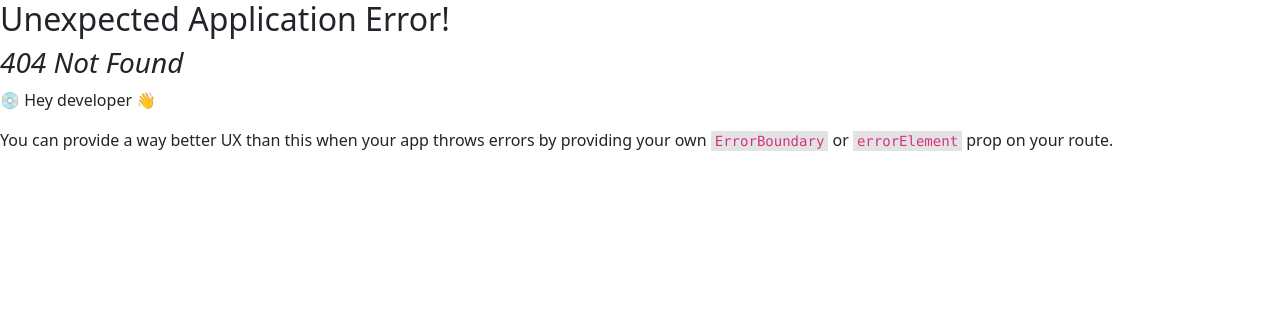
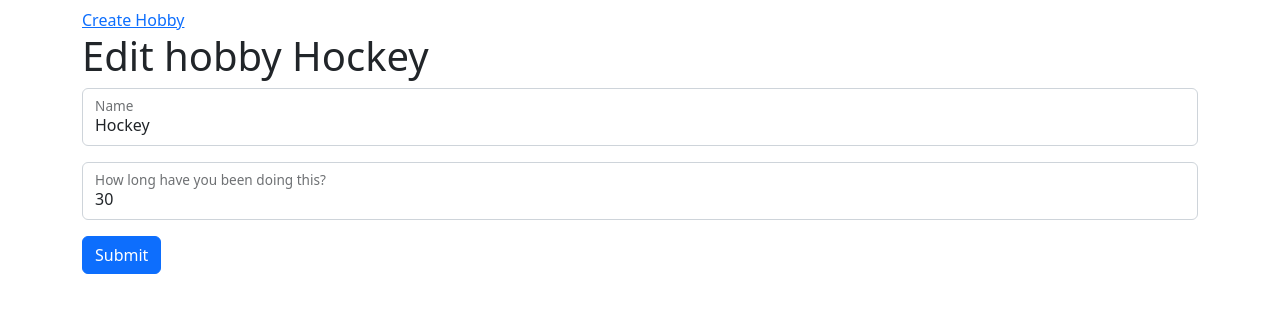
Before and after one commit to iamdtang/lenny-routing-demo-2, a React (Create React App) app: page /hobbies/0 in a window 1280 px wide. Before the commit this address had no page. Shown: the top 312 px of the page. Built offline with nearby package versions, Linux system fonts and the light colour scheme.

Commit message:
Session 11

```diff
--- a/src/api.js
+++ b/src/api.js
@@ -0,0 +1,46 @@
+let hobbies = [
+  { id: "0", name: "Hockey", years: 30 },
+  { id: "1", name: "Dancing", years: 0 },
+];
+
+export function fetchHobbies() {
+  return Promise.resolve(hobbies);
+}
+
+export function fetchHobby(id) {
+  const hobby = hobbies.find((hobby) => hobby.id === id);
+
+  return Promise.resolve(hobby);
+}
+
+export function saveHobby(hobby) {
+  if (hobby.id) {
+    // Edit
+
+    const hobbyToEdit = hobbies.find((_hobby) => {
+      return _hobby.id === hobby.id;
+    });
+
+    Object.assign(hobbyToEdit, hobby);
+
+    return Promise.resolve(hobbyToEdit);
+  }
+
+  // Create a hobby
+  const newHobby = {
+    id: String(hobbies.length),
+    ...hobby,
+  };
+
+  hobbies.push(newHobby);
+
+  return Promise.resolve(newHobby);
+}
+
+export function deleteHobby(id) {
+  hobbies = hobbies.filter((hobby) => {
+    return hobby.id !== id;
+  });
+
+  return Promise.resolve();
+}
--- a/src/index.js
+++ b/src/index.js
@@ -2,10 +2,16 @@ import React from "react";
 import ReactDOM from "react-dom/client";
 import "./index.css";
 import reportWebVitals from "./reportWebVitals";
-import { createBrowserRouter, RouterProvider } from "react-router-dom";
+import {
+  createBrowserRouter,
+  redirect,
+  RouterProvider,
+} from "react-router-dom";
 import Index from "./routes/Index";
 import Root from "./routes/Root";
 import "bootstrap/dist/css/bootstrap.css";
+import { deleteHobby, fetchHobbies, fetchHobby, saveHobby } from "./api";
+import HobbyForm from "./routes/HobbyForm";
 
 const router = createBrowserRouter([
   {
@@ -16,7 +22,54 @@ const router = createBrowserRouter([
         path: "/",
         element: <Index />,
         loader() {
-          return [];
+          return fetchHobbies();
+        },
+        async action({ request }) {
+          const formData = await request.formData();
+          const id = formData.get("hobbyId");
+
+          await deleteHobby(id);
+          return redirect("/");
+        },
+      },
+      {
+        path: "/hobbies/new",
+        element: <HobbyForm />,
+        // action({ request }) {
+        //   return request.formData().then((formData) => {
+        //     return saveHobby({
+        //       name: formData.get("name"),
+        //       years: formData.get("years"),
+        //     }).then(() => {
+        //       return redirect("/");
+        //     });
+        //   });
+        // },
+        async action({ request }) {
+          const formData = await request.formData();
+          await saveHobby({
+            name: formData.get("name"),
+            years: formData.get("years"),
+          });
+
+          return redirect("/");
+        },
+      },
+      {
+        path: "/hobbies/:id",
+        element: <HobbyForm />,
+        loader({ params }) {
+          return fetchHobby(params.id);
+        },
+        async action({ request }) {
+          const formData = await request.formData();
+          await saveHobby({
+            id: formData.get("hobbyId"),
+            name: formData.get("name"),
+            years: formData.get("years"),
+          });
+
+          return redirect("/");
         },
       },
     ],
--- /dev/null
+++ b/src/routes/HobbyForm.js
@@ -0,0 +1,42 @@
+import { Form, useLoaderData } from "react-router-dom";
+
+export default function HobbyForm() {
+  const hobby = useLoaderData();
+
+  console.log(hobby);
+
+  return (
+    <div>
+      <h1>{hobby?.id ? `Edit hobby ${hobby.name}` : "Create Hobby"}</h1>
+      <Form method="post">
+        <input type="hidden" name="hobbyId" value={hobby?.id} />
+        <div className="form-floating mb-3">
+          <input
+            type="text"
+            name="name"
+            id="name-input"
+            className="form-control"
+            defaultValue={hobby?.name}
+          />
+          <label htmlFor="name-input">Name</label>
+        </div>
+        <div className="form-floating mb-3">
+          <input
+            type="number"
+            name="years"
+            id="years-input"
+            className="form-control"
+            defaultValue={hobby?.years}
+          />
+          <label htmlFor="years-input">
+            How long have you been doing this?
+          </label>
+        </div>
+
+        <button type="submit" className="btn btn-primary">
+          Submit
+        </button>
+      </Form>
+    </div>
+  );
+}
--- a/src/routes/Index.js
+++ b/src/routes/Index.js
@@ -1,4 +1,4 @@
-import { useLoaderData } from "react-router-dom";
+import { useLoaderData, Form, Link } from "react-router-dom";
 
 export default function Index() {
   const hobbies = useLoaderData();
@@ -8,7 +8,16 @@ export default function Index() {
       <h1>Hobbies</h1>
       <ul>
         {hobbies.map((hobby) => {
-          return <li>{hobby.name}</li>;
+          return (
+            <li key={hobby.id}>
+              <Link to={`/hobbies/${hobby.id}`}>{hobby.name}</Link>
+
+              <Form method="post">
+                <input type="hidden" name="hobbyId" value={hobby.id} />
+                <button type="submit">Delete</button>
+              </Form>
+            </li>
+          );
         })}
       </ul>
     </div>
--- a/src/routes/Root.js
+++ b/src/routes/Root.js
@@ -1,8 +1,10 @@
-import { Outlet } from "react-router-dom";
+import { Link, Outlet } from "react-router-dom";
 
 export default function Root() {
   return (
     <div className="container mt-2">
+      <Link to="/hobbies/new">Create Hobby</Link>
+
       {/* where we want the dynamic content */}
       <Outlet />
     </div>
```
